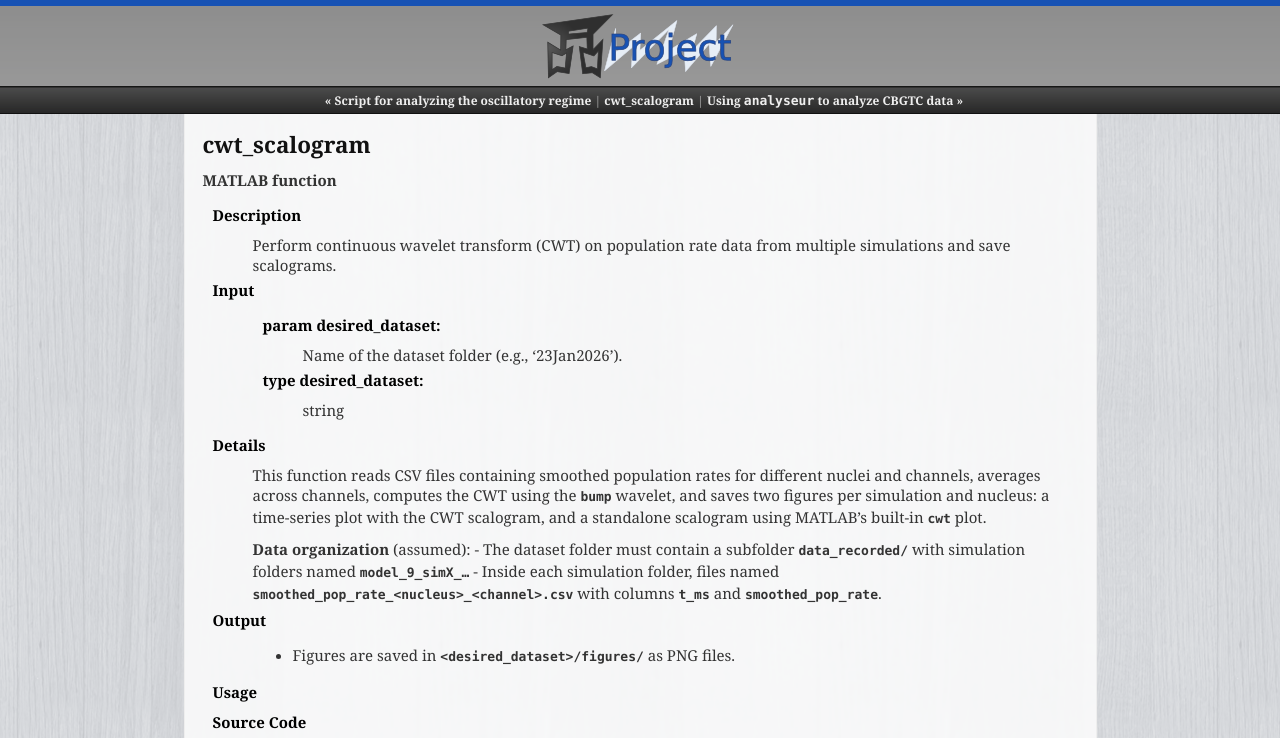
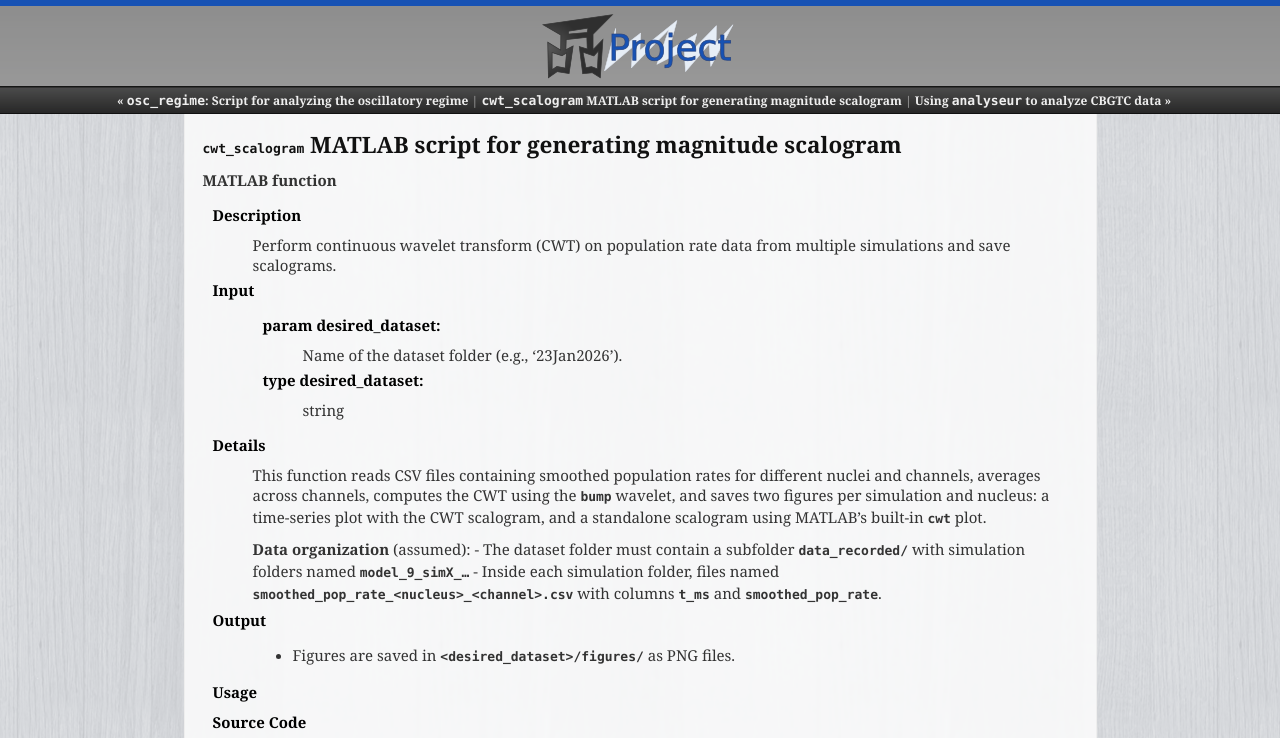
Before and after one commit to neuralmodelling/analyseur, a Sphinx documentation site: the page built from docs/scripts/cbgt/cwt_scalogram.rst, in a window 1280 px wide, cut to the strip 0-738 px from the top of the page. Built offline with Sphinx 7.4.7, drawn with Linux system fonts in a browser that asks for light colours.

Commit message:
updated for scripts

```diff
--- a/docs/scripts/cbgt/cwt_scalogram.rst
+++ b/docs/scripts/cbgt/cwt_scalogram.rst
@@ -1,5 +1,5 @@
-cwt_scalogram
-=============
+`cwt_scalogram` MATLAB script for generating magnitude scalogram
+================================================================
 
 **MATLAB function**
 
--- a/docs/scripts/cbgt/osc_regime.rst
+++ b/docs/scripts/cbgt/osc_regime.rst
@@ -1,5 +1,5 @@
-Script for analyzing the oscillatory regime
-===========================================
+`osc_regime`: Script for analyzing the oscillatory regime
+=========================================================
 
 .. automodule:: cbgt.osc_regime
    :members:
```
